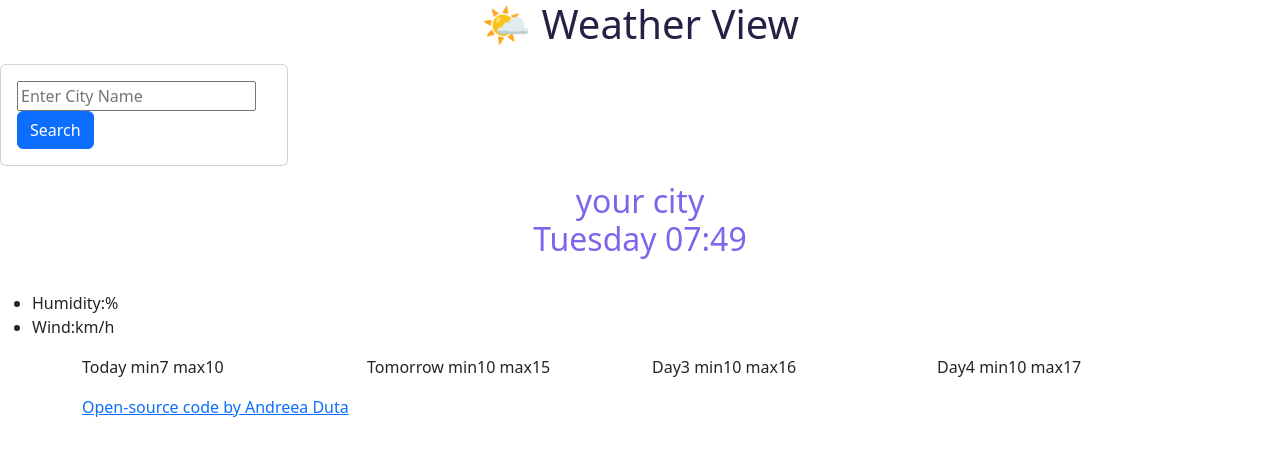
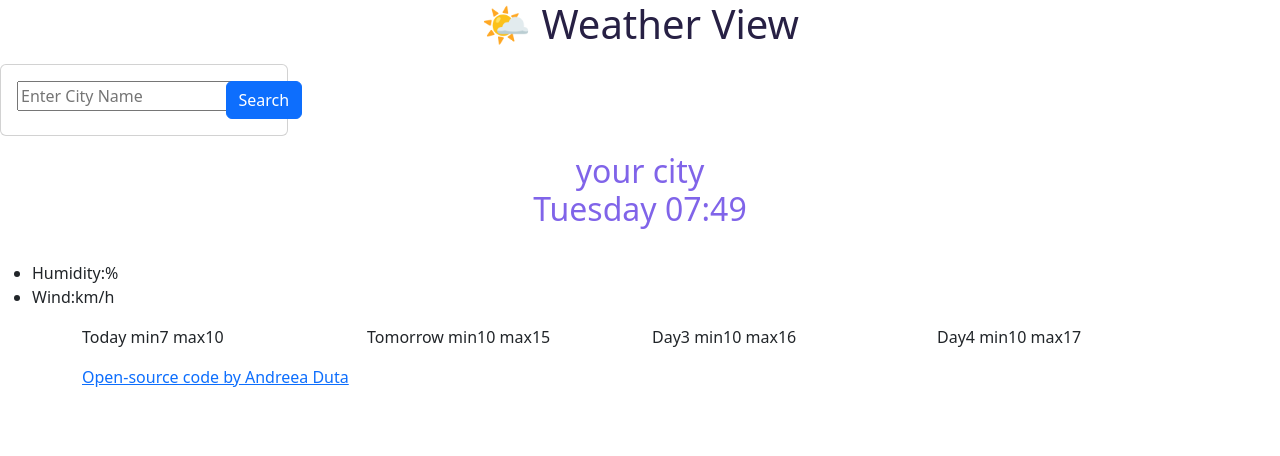
Before and after one commit to andreeaduta2022/weather-project, a plain HTML site: page index.html in a window 1280 px wide. Drawn offline with nearby package versions, Linux system fonts and the light colour scheme.

Commit message:
Update index.html

```diff
--- a/index.html
+++ b/index.html
@@ -20,8 +20,14 @@
         <div class="card" style="width: 18rem;">
             <div class="card-body">
                 <form id="form-search">
+                    <div class="row">
+                        <div class="col-9">
                     <input type="text" id="city-search" placeholder="Enter City Name" />
-                    <input type="submit" value="Search" class="btn btn-primary" />
+                    </div>
+                    <div class="col-3">
+                    <input type="submit" value="Search" class="btn btn-primary w-65" />
+                    </div>
+                    </div>
                 </form>
             </div>
         </div>
```
